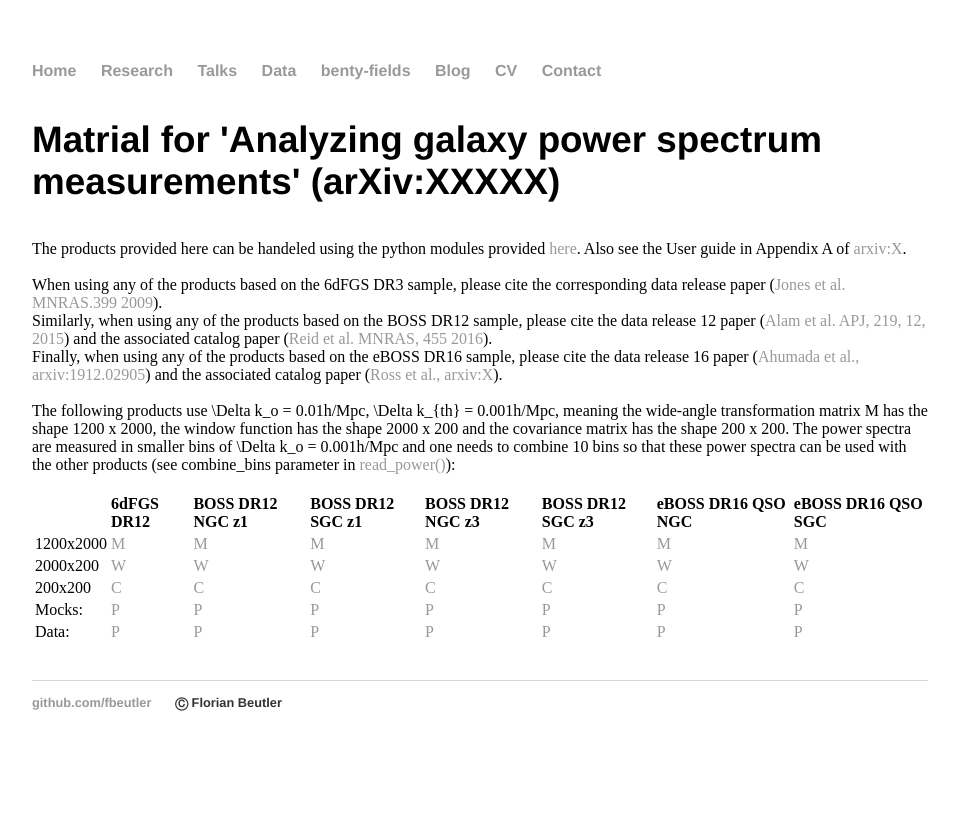
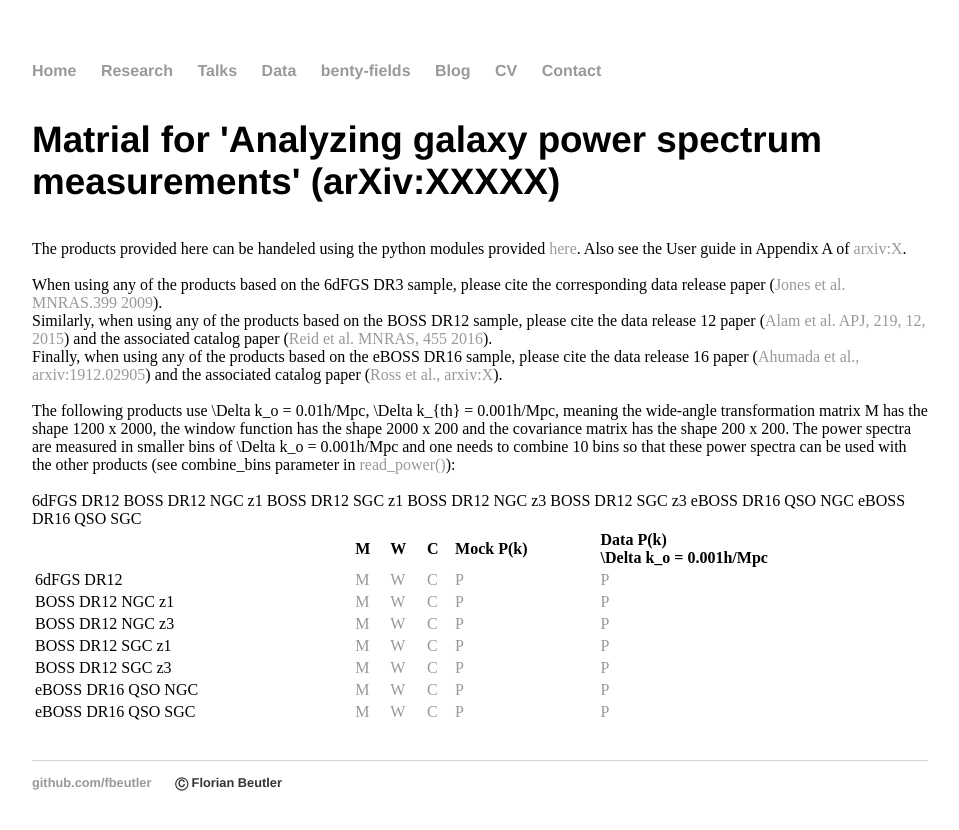
Before and after one commit to fbeutler/fbeutler.github.io, a Jekyll site: the page built from hub/deconv_paper.html, in a window 1280 px wide. Shown: the top 830 px of the page, without its empty margins (160-1119 px from the left). Built offline with Jekyll 4.4.1, drawn with Linux system fonts in a browser that asks for light colours.

Commit message:
Update deconv_paper.html

```diff
--- a/hub/deconv_paper.html
+++ b/hub/deconv_paper.html
@@ -29,64 +29,77 @@ Finally, when using any of the products based on the eBOSS DR16 sample, please c
 	and one needs to combine 10 bins so that these power spectra can be used with the other products (see combine_bins
 	parameter in <a href="https://github.com/fbeutler/pk_tools/blob/master/pk_tools.py" target="_blank">read_power()</a>):<br> <br>
 
-<table style="width:100%">
-  <tr style="text-align: left">
-    <td></td>
-    <th>6dFGS DR12</th>
+
+	    <th>6dFGS DR12</th>
     <th>BOSS DR12 NGC z1</th>
     <th>BOSS DR12 SGC z1</th>
     <th>BOSS DR12 NGC z3</th>
     <th>BOSS DR12 SGC z3</th>
     <th>eBOSS DR16 QSO NGC</th>
     <th>eBOSS DR16 QSO SGC</th>
+
+<table style="width:100%">
+  <tr style="text-align: left">
+    <th></th>
+    <th><b>M</b></th>
+    <th>W</th>
+    <th>C</th>
+    <th>Mock P(k)</th>
+    <th>Data P(k)<br>\Delta k_o = 0.001h/Mpc</th>
   </tr>
   <tr style="text-align: left">
-    <td>1200x2000</td>
+    <td>6dFGS DR12</td>
     <td><a href="M_6dFGS_DR3_1_1_1_1_1_1200_2000.matrix.gz">M</a></td>
-    <td><a href="M_BOSS_DR12_NGC_z1_V6C_1_1_1_1_1_1200_2000.matrix.gz">M</a></td>
-    <td><a href="M_BOSS_DR12_SGC_z1_V6C_1_1_1_1_1_1200_2000.matrix.gz">M</a></td>
-    <td><a href="M_BOSS_DR12_NGC_z3_V6C_1_1_1_1_1_1200_2000.matrix.gz">M</a></td>
-    <td><a href="M_BOSS_DR12_SGC_z3_V6C_1_1_1_1_1_1200_2000.matrix.gz">M</a></td>
-    <td><a href="M_eBOSS_DR16_QSO_NGC_1_1_1_1_1_1200_2000.matrix.gz">M</a></td>
-    <td><a href="M_eBOSS_DR16_QSO_SGC_1_1_1_1_1_1200_2000.matrix.gz">M</a></td>
-  </tr>
-  <tr style="text-align: left">
-    <td>2000x200</td>
     <td><a href="W_6dFGS_DR3_1_1_1_1_1_10_2000_200.matrix.gz">W</a></td>
-    <td><a href="W_BOSS_DR12_NGC_z1_V6C_1_1_1_1_1_10_2000_200.matrix.gz">W</a></td>
-    <td><a href="W_BOSS_DR12_SGC_z1_V6C_1_1_1_1_1_10_2000_200.matrix.gz">W</a></td>
-    <td><a href="W_BOSS_DR12_NGC_z3_V6C_1_1_1_1_1_10_2000_200.matrix.gz">W</a></td>
-    <td><a href="W_BOSS_DR12_SGC_z3_V6C_1_1_1_1_1_10_2000_200.matrix.gz">W</a></td>
-    <td><a href="W_eBOSS_DR16_QSO_NGC_1_1_1_1_1_10_2000_200.matrix.gz">W</a></td>
-    <td><a href="W_eBOSS_DR16_QSO_SGC_1_1_1_1_1_10_2000_200.matrix.gz">W</a></td>
-  </tr>
-  <tr style="text-align: left">
-    <td>200x200</td>
     <td><a href="C_600_6dFGS_DR3_1_1_1_1_1_10_200_200.matrix.gz">C</a></td>
-    <td><a href="C_2048_BOSS_DR12_NGC_z1_V6C_1_1_1_1_1_10_200_200.matrix.gz">C</a></td>
-    <td><a href="C_2048_BOSS_DR12_SGC_z1_V6C_1_1_1_1_1_10_200_200.matrix.gz">C</a></td>
-    <td><a href="C_2048_BOSS_DR12_NGC_z3_V6C_1_1_1_1_1_10_200_200.matrix.gz">C</a></td>
-    <td><a href="C_2048_BOSS_DR12_SGC_z3_V6C_1_1_1_1_1_10_200_200.matrix.gz">C</a></td>
-    <td><a href="C_1000_eBOSS_DR16_QSO_NGC_1_1_1_1_1_10_200_200.matrix.gz">C</a></td>
-    <td><a href="C_1000_eBOSS_DR16_QSO_SGC_1_1_1_1_1_10_200_200.matrix.gz">C</a></td>
-  </tr>
-  <tr style="text-align: left">
-    <td>Mocks:</td>
-    <td><a href="X.tar.gz">P</a></td>
-    <td><a href="X.tar.gz">P</a></td>
-    <td><a href="X.tar.gz">P</a></td>
-    <td><a href="X.tar.gz">P</a></td>
-    <td><a href="X.tar.gz">P</a></td>
     <td><a href="X.tar.gz">P</a></td>
     <td><a href="X.tar.gz">P</a></td>
   </tr>
   <tr style="text-align: left">
-    <td>Data:</td>
+    <td>BOSS DR12 NGC z1</td>
+    <td><a href="M_BOSS_DR12_NGC_z1_V6C_1_1_1_1_1_1200_2000.matrix.gz">M</a></td>
+    <td><a href="W_BOSS_DR12_NGC_z1_V6C_1_1_1_1_1_10_2000_200.matrix.gz">W</a></td>
+    <td><a href="C_2048_BOSS_DR12_NGC_z1_V6C_1_1_1_1_1_10_200_200.matrix.gz">C</a></td>
     <td><a href="X.tar.gz">P</a></td>
     <td><a href="X.tar.gz">P</a></td>
+  </tr>
+  <tr style="text-align: left">
+    <td>BOSS DR12 NGC z3</td>
+    <td><a href="M_BOSS_DR12_NGC_z3_V6C_1_1_1_1_1_1200_2000.matrix.gz">M</a></td>
+    <td><a href="W_BOSS_DR12_NGC_z3_V6C_1_1_1_1_1_10_2000_200.matrix.gz">W</a></td>
+    <td><a href="C_2048_BOSS_DR12_NGC_z3_V6C_1_1_1_1_1_10_200_200.matrix.gz">C</a></td>
     <td><a href="X.tar.gz">P</a></td>
     <td><a href="X.tar.gz">P</a></td>
+  </tr>
+  <tr style="text-align: left">
+    <td>BOSS DR12 SGC z1</td>
+    <td><a href="M_BOSS_DR12_SGC_z1_V6C_1_1_1_1_1_1200_2000.matrix.gz">M</a></td>
+    <td><a href="W_BOSS_DR12_SGC_z1_V6C_1_1_1_1_1_10_2000_200.matrix.gz">W</a></td>
+    <td><a href="C_2048_BOSS_DR12_SGC_z1_V6C_1_1_1_1_1_10_200_200.matrix.gz">C</a></td>
     <td><a href="X.tar.gz">P</a></td>
+    <td><a href="X.tar.gz">P</a></td>
+  </tr>
+  <tr style="text-align: left">
+    <td>BOSS DR12 SGC z3</td>
+    <td><a href="M_BOSS_DR12_SGC_z3_V6C_1_1_1_1_1_1200_2000.matrix.gz">M</a></td>
+    <td><a href="W_BOSS_DR12_SGC_z3_V6C_1_1_1_1_1_10_2000_200.matrix.gz">W</a></td>
+    <td><a href="C_2048_BOSS_DR12_SGC_z3_V6C_1_1_1_1_1_10_200_200.matrix.gz">C</a></td>
+    <td><a href="X.tar.gz">P</a></td>
+    <td><a href="X.tar.gz">P</a></td>
+  </tr>
+  <tr style="text-align: left">
+    <td>eBOSS DR16 QSO NGC</td>
+    <td><a href="M_eBOSS_DR16_QSO_NGC_1_1_1_1_1_1200_2000.matrix.gz">M</a></td>
+    <td><a href="W_eBOSS_DR16_QSO_NGC_1_1_1_1_1_10_2000_200.matrix.gz">W</a></td>
+    <td><a href="C_1000_eBOSS_DR16_QSO_NGC_1_1_1_1_1_10_200_200.matrix.gz">C</a></td>
+    <td><a href="X.tar.gz">P</a></td>
+    <td><a href="X.tar.gz">P</a></td>
+  </tr>
+  <tr style="text-align: left">
+    <td>eBOSS DR16 QSO SGC</td>
+    <td><a href="M_eBOSS_DR16_QSO_SGC_1_1_1_1_1_1200_2000.matrix.gz">M</a></td>
+    <td><a href="W_eBOSS_DR16_QSO_SGC_1_1_1_1_1_10_2000_200.matrix.gz">W</a></td>
+    <td><a href="C_1000_eBOSS_DR16_QSO_SGC_1_1_1_1_1_10_200_200.matrix.gz">C</a></td>
     <td><a href="X.tar.gz">P</a></td>
     <td><a href="X.tar.gz">P</a></td>
   </tr>
```
